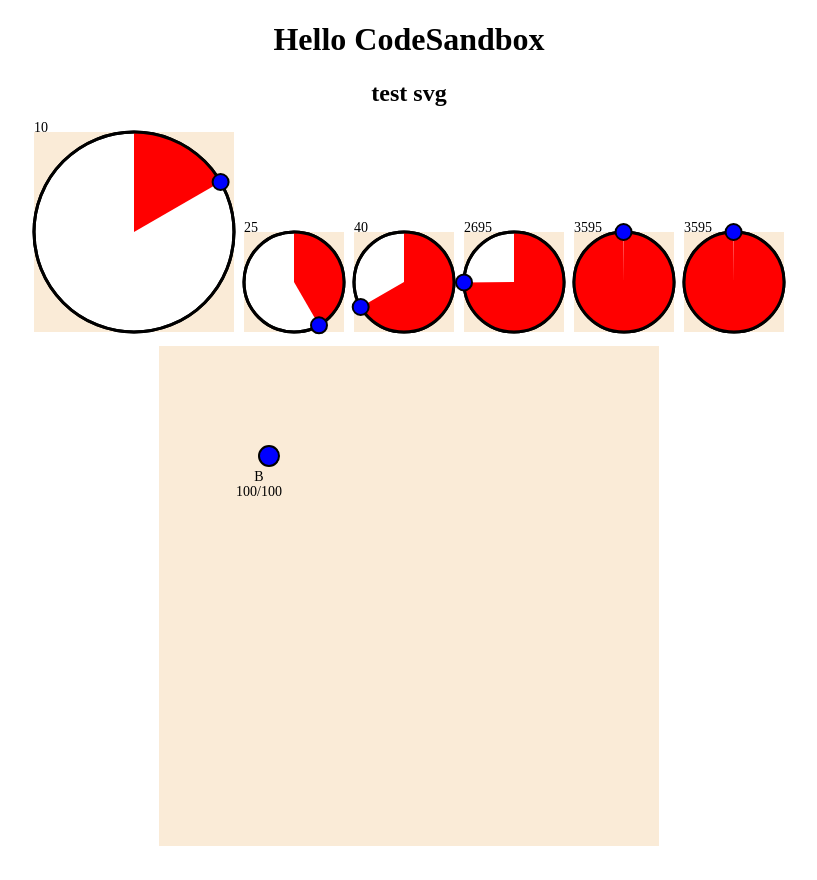
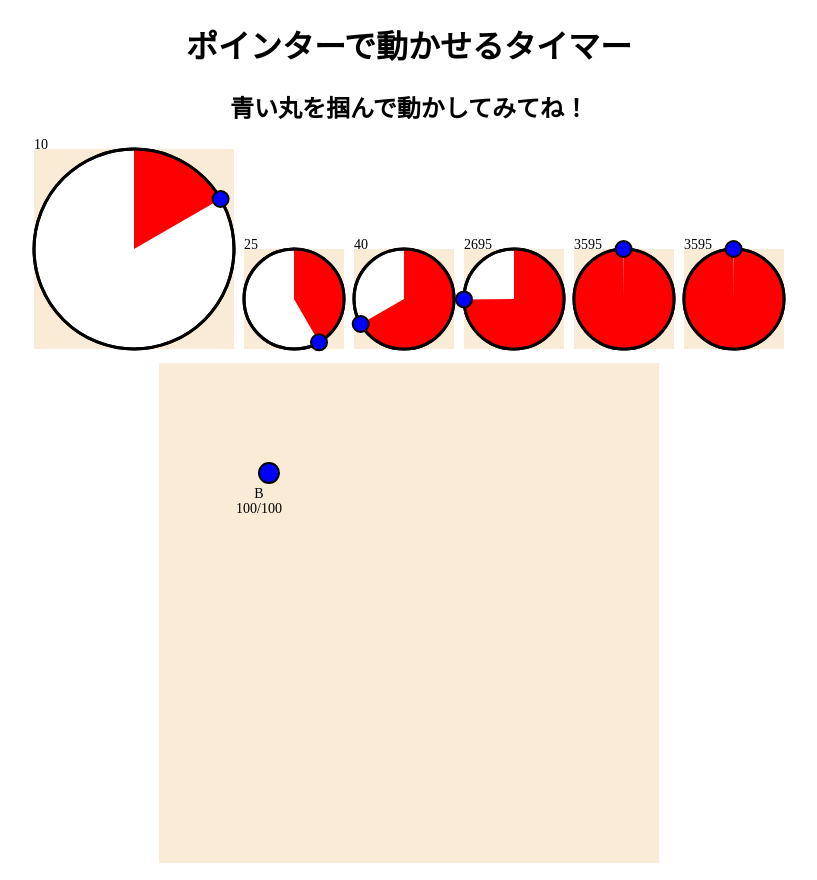
Before and after one commit to fumipopopo/react_svg_sample, a React (Create React App) app: page / in a window 1280 px wide. Shown: the whole page, without its empty margins (231-1048 px from the left). Built offline with nearby package versions, Linux system fonts and the light colour scheme.

Commit message:
説明修正

```diff
--- a/src/App.tsx
+++ b/src/App.tsx
@@ -5,8 +5,8 @@ import Timer from "./components/Timer";
 export default function App() {
   return (
     <div className="App">
-      <h1>Hello CodeSandbox</h1>
-      <h2>test svg</h2>
+      <h1>ポインターで動かせるタイマー</h1>
+      <h2>青い丸を掴んで動かしてみてね！</h2>
       <div>
         <Timer radius={100} initialtime={15} timeunit={1} />
         <Timer radius={50} initialtime={30} timeunit={1} />
```
